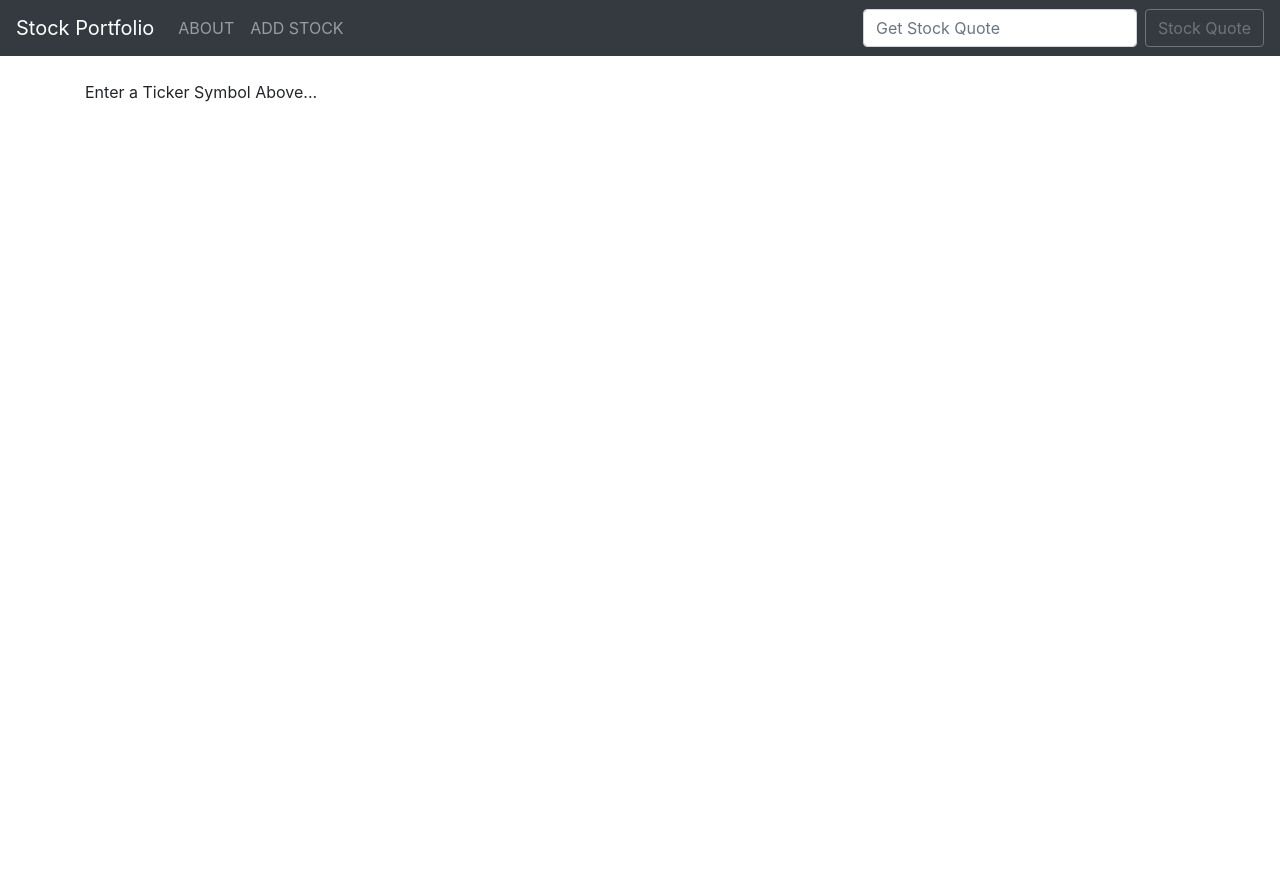
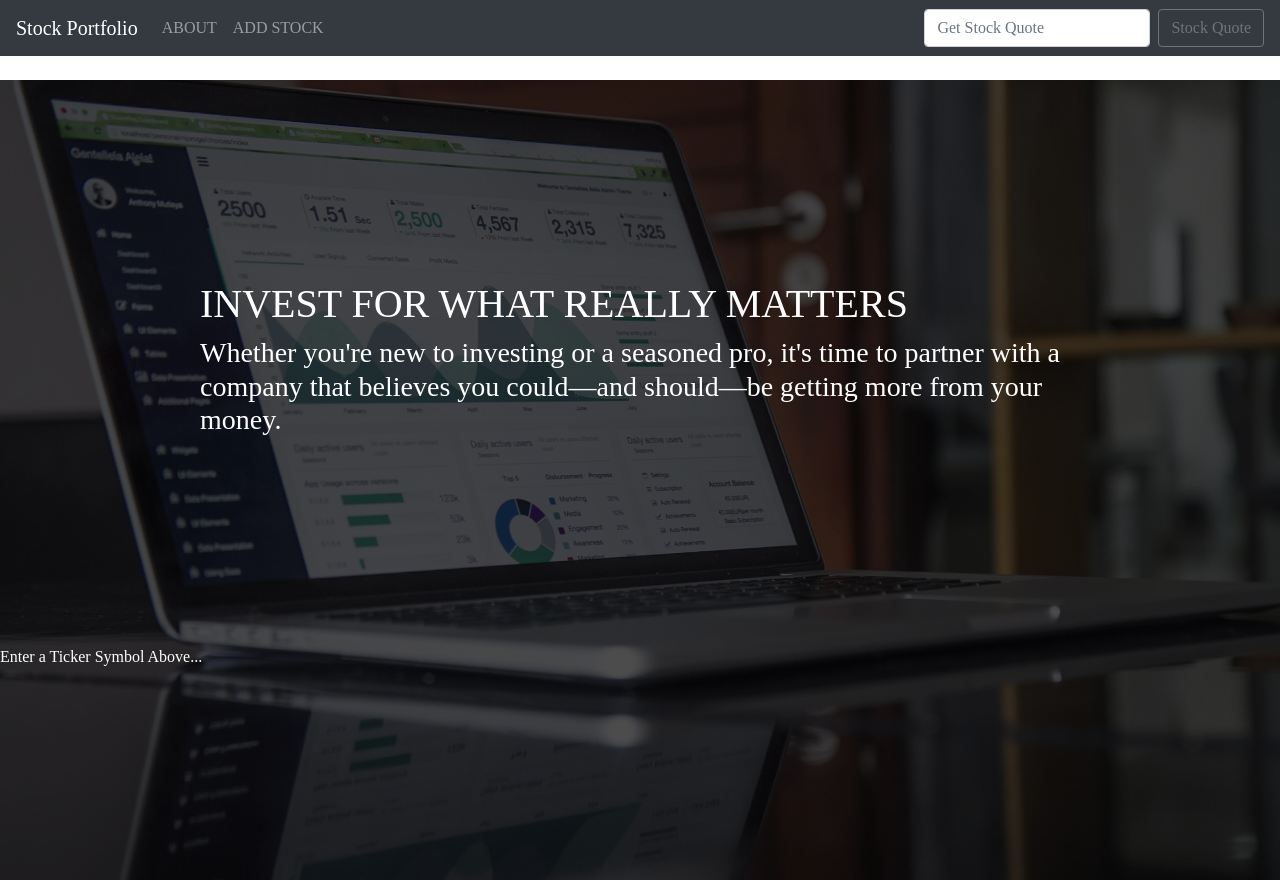
Before and after one commit to hicondron/Stock-App, a Django app: page / in a window 1280 px wide. Before the commit the page ends 102 px from the top, so only its background shows below. Run offline with Django 3.2, Linux system fonts and the light colour scheme; some libraries are stand-ins or nearby versions.

Commit message:
content for home page

```diff
--- a/quotes/static/css/main.css
+++ b/quotes/static/css/main.css
@@ -1,4 +1,43 @@
+* {
+    margin: 0;
+    padding: 0;
+    box-sizing: border-box;
+}
 
 html {
-  height: 100vh;
+    box-sizing: border-box;
+    margin: 0;
+    padding: 0;
 }
+
+body {
+    font-family: 'Comfortaa';
+    text-rendering: optimizeLegibility;
+    margin: 0;
+    padding: 0;
+}
+
+header {
+
+    background-image: -webkit-linear-gradient(rgba(0, 0, 0, 0.7), rgba(0, 0, 0, 0.7)), url(/static/images/background_image.jpg);
+    background-image: linear-gradient(rgba(0, 0, 0, 0.7), rgba(0, 0, 0, 0.7)), url("/static/images/background_image.jpg");
+    overflow: hidden;
+    background-position: center;
+    background-size: 100%;
+    background-repeat: no-repeat;
+    height: 100vh;
+    background-attachment: fixed;
+    margin: 0;
+    padding: 0;
+    color: #fff;
+
+}
+
+header .home_info{
+
+    display: block;
+    padding: 200px;
+    color: #fff;
+    margin: 0;
+
+}
--- a/quotes/templates/base.html
+++ b/quotes/templates/base.html
@@ -1,4 +1,4 @@
-{% load staticfiles %}
+{% load static %}
 
 <!doctype html>
 <html lang="en">
@@ -37,7 +37,7 @@
                 </div>
               </nav>
 
-    <div class= "container">
+
         <br/>
 
         {% if messages %}
@@ -55,7 +55,7 @@
         {% block content %}
 
       {% endblock %}
-  </div>
+
     <!-- Optional JavaScript -->
     <!-- jQuery first, then Popper.js, then Bootstrap JS -->
     <script src="https://code.jquery.com/jquery-3.3.1.slim.min.js" integrity="sha384-q8i/X+965DzO0rT7abK41JStQIAqVgRVzpbzo5smXKp4YfRvH+8abtTE1Pi6jizo" crossorigin="anonymous"></script>
--- a/quotes/templates/home.html
+++ b/quotes/templates/home.html
@@ -1,27 +1,17 @@
-{% extends 'base.html' %}
+{% extends 'base.html' %} {% load static %} {% block content %}
 
-{% block content %}
+<link rel="stylesheet" href="{ % static, 'css/main.css' % }">
 
-{% if ticker %}
-        {{ticker}}
-{% endif %}
+<header>
 
-{% if api %}
-        {% if api == "Error..." %}
-            There was a problem with your ticker symbol, please try again...
+    <div class= "home_info">
+    <h1> INVEST FOR WHAT REALLY MATTERS </h1>
 
-        {% else %}
+    <h3>Whether you're new to investing or a seasoned pro, it's time to partner with a company that believes you could—and should—be getting more from your money.</h3>
+</div>
+    {% if ticker %} {{ticker}} {% endif %} {% if api %} {% if api == "Error..." %} There was a problem with your ticker symbol, please try again... {% else %}
 
-            <h1>{{ api.companyName }} </h1> <br/>
-            Price: ${{ api.latestPrice }} <br/>
-            Previous Close: ${{ api.previousClose }} <br/>
-            Market Cap: {{ api.marketCap }} <br/>
-            YTD Change: {{ api.ytdChange }} <br/>
-            52 Week High: ${{ api.week52High }} <br/>
-            52 Week Low: ${{ api.week52Low }} <br/>
-
-
-        {% endif %}
-{% endif %}
-
+    <h1>{{ api.companyName }} </h1> <br/> Price: ${{ api.latestPrice }} <br/> Previous Close: ${{ api.previousClose }} <br/> Market Cap: {{ api.marketCap }} <br/> YTD Change: {{ api.ytdChange }} <br/> 52 Week High: ${{ api.week52High }} <br/> 52 Week Low:
+    ${{ api.week52Low }} <br/> {% endif %} {% endif %}
+</header>
 {% endblock %}
```
Also changed, not shown: quotes/static/images/background_image.jpg (added).
